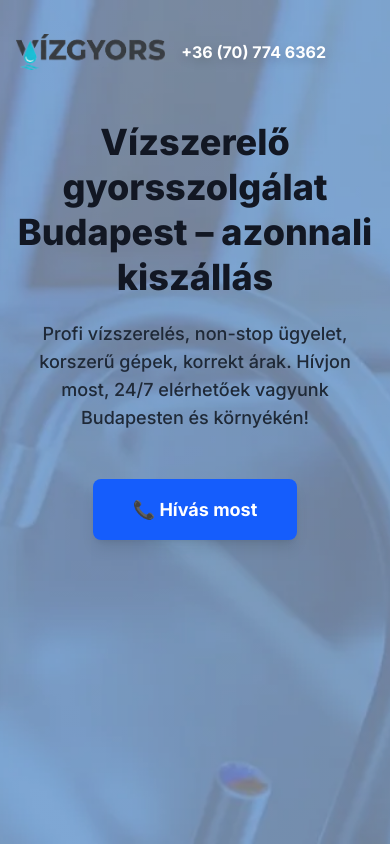
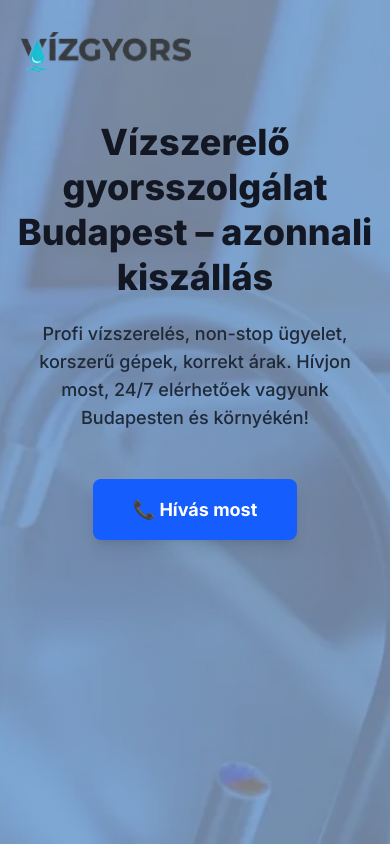
Before and after one commit to Csoki0607/h2o, a Next.js app: page / in a window 390 px wide. Shown: the top 844 px of the page. Built offline with nearby package versions, Linux system fonts and the light colour scheme.

Commit message:
Mobilon nem sticky a header, sticky call sáv alul

```diff
--- a/src/components/Footer/index.tsx
+++ b/src/components/Footer/index.tsx
@@ -72,7 +72,7 @@ const Footer = () => {
                   <li>
                   </li>
                   <li>
-                    <span className="font-bold">Telefon:</span> <a href="tel:+36707746362" className="text-white underline">+36 (70) 774 6362</a>
+                    <span className="font-bold">Email:</span> <a href="mailto:info@vizgyors.hu" className="text-white underline">info@vizgyors.hu</a>
                   </li>
                   <li>
                     <span className="font-bold">Email:</span> <a href="mailto:info@h2ogyorsszerviz.hu" className="text-white underline">info@h2ogyorsszerviz.hu</a>
--- a/src/components/Header/index.tsx
+++ b/src/components/Header/index.tsx
@@ -40,7 +40,7 @@ const Header = () => {
   return (
     <header
       className={`header top-0 left-0 z-40 flex w-full items-center transition-all ${
-        sticky
+        sticky && typeof window !== 'undefined' && window.innerWidth >= 768
           ? "bg-primary bg-opacity-40 shadow-sticky fixed z-9999"
           : "absolute bg-transparent"
       }`}
@@ -65,9 +65,10 @@ const Header = () => {
             </Link>
           </div>
           <div className="flex items-center justify-end pr-16 lg:pr-0">
+            {/* Csak desktopon jelenik meg a telefonszám */}
             <a
               href="tel:+36707746362"
-              className="font-bold text-base text-white hover:underline focus:outline-none drop-shadow-lg whitespace-nowrap md:text-2xl sm:text-lg"
+              className="hidden md:inline font-bold text-base text-white hover:underline focus:outline-none drop-shadow-lg whitespace-nowrap md:text-2xl sm:text-lg"
               style={{ background: "none", border: "none", padding: 0 }}
             >
               +36 (70) 774 6362
```
